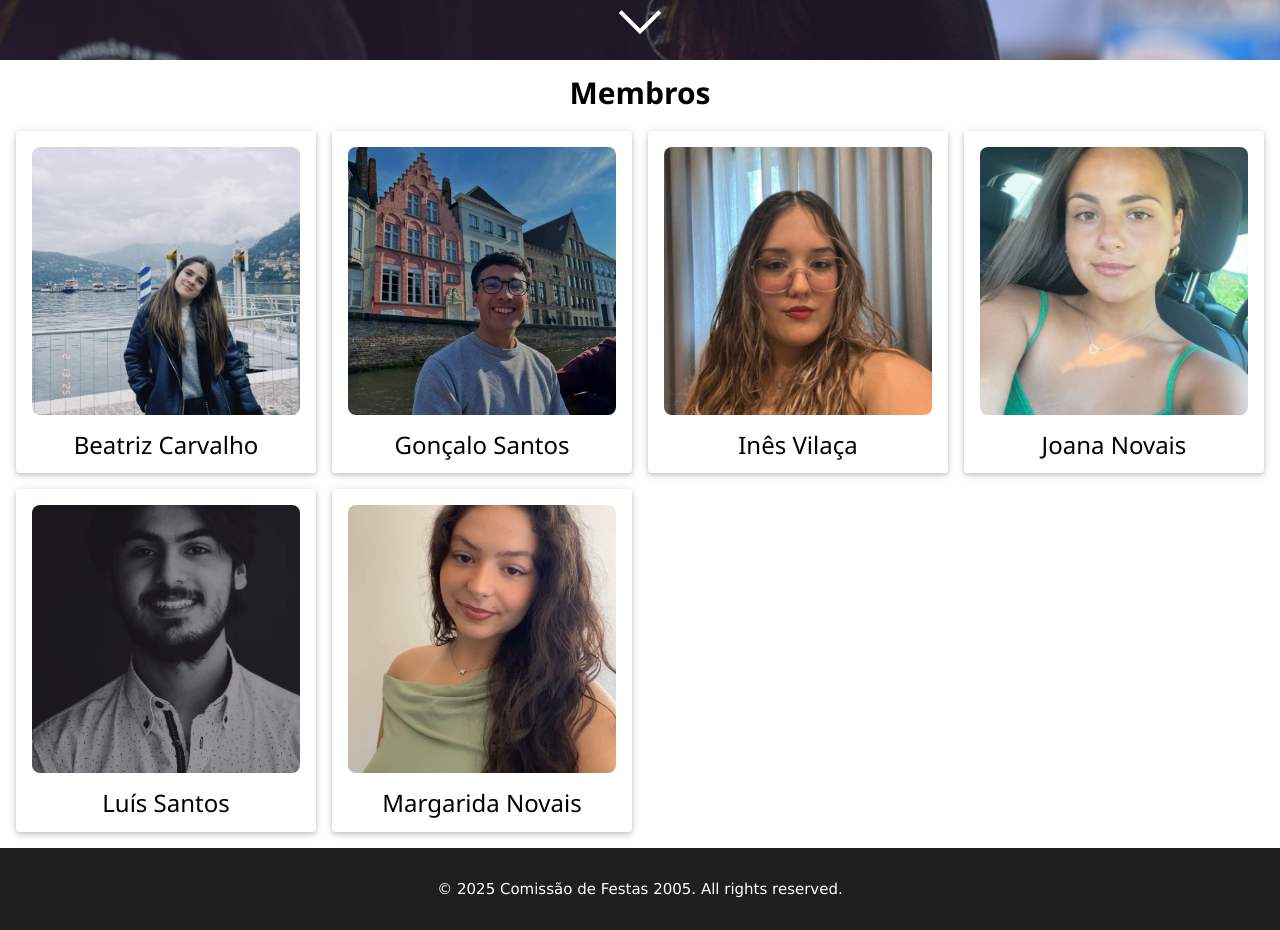
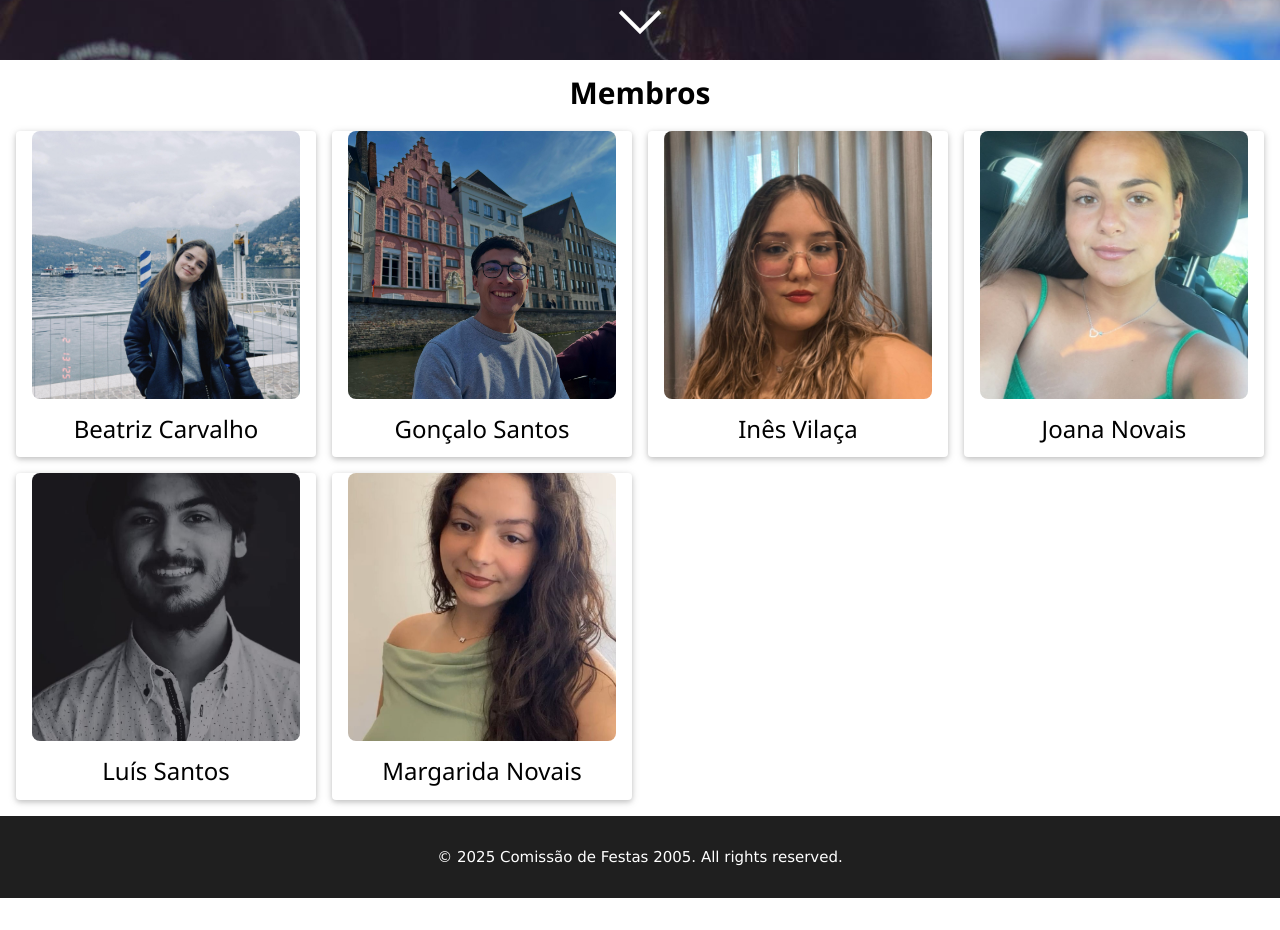
Before and after one commit to Dead4ever07/bar-app, a React (Create React App) app: page / in a window 1280 px wide. Shown: the part 740-1670 px from the top of the page. After the commit the page ends 1638 px from the top, so only its background shows below. Built offline with nearby package versions, Linux system fonts and the light colour scheme; no server answers.

Commit message:
to see if this is the final

```diff
--- a/src/components/Home/TeamGrid.js
+++ b/src/components/Home/TeamGrid.js
@@ -28,7 +28,7 @@ return (
       <div className="equal-height-row w3-row-padding w3-center">
         {members.map((member, index) => (
           <div key={index} className="equal-height-col w3-col l3 m4 s6 w3-margin-bottom">
-            <div className="w3-card w3-round w3-white team-card">
+            <div className="w3-card w3-round w3-white">
               <div className="w3-container">
                 <div className="team-image-container">
                   <img
```
